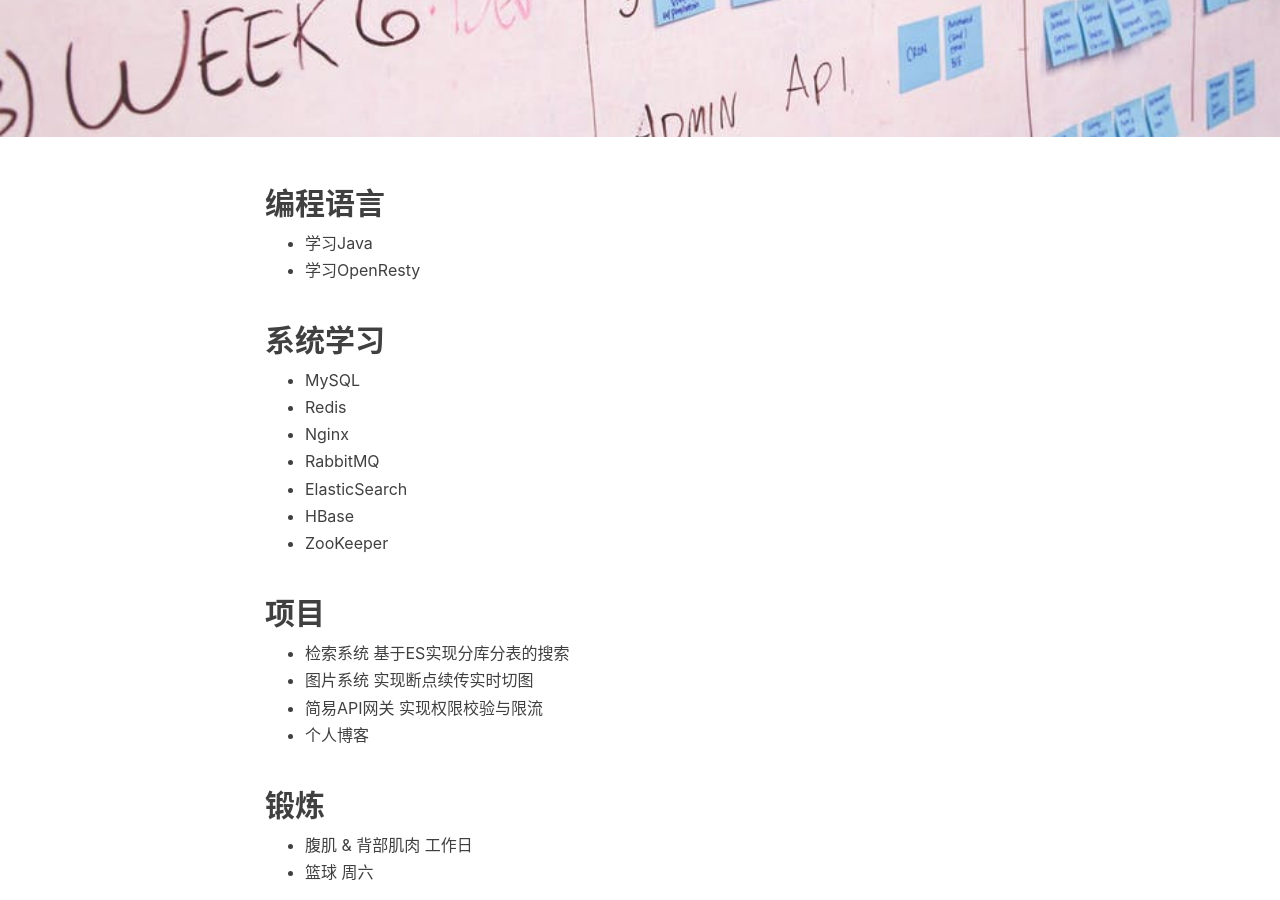
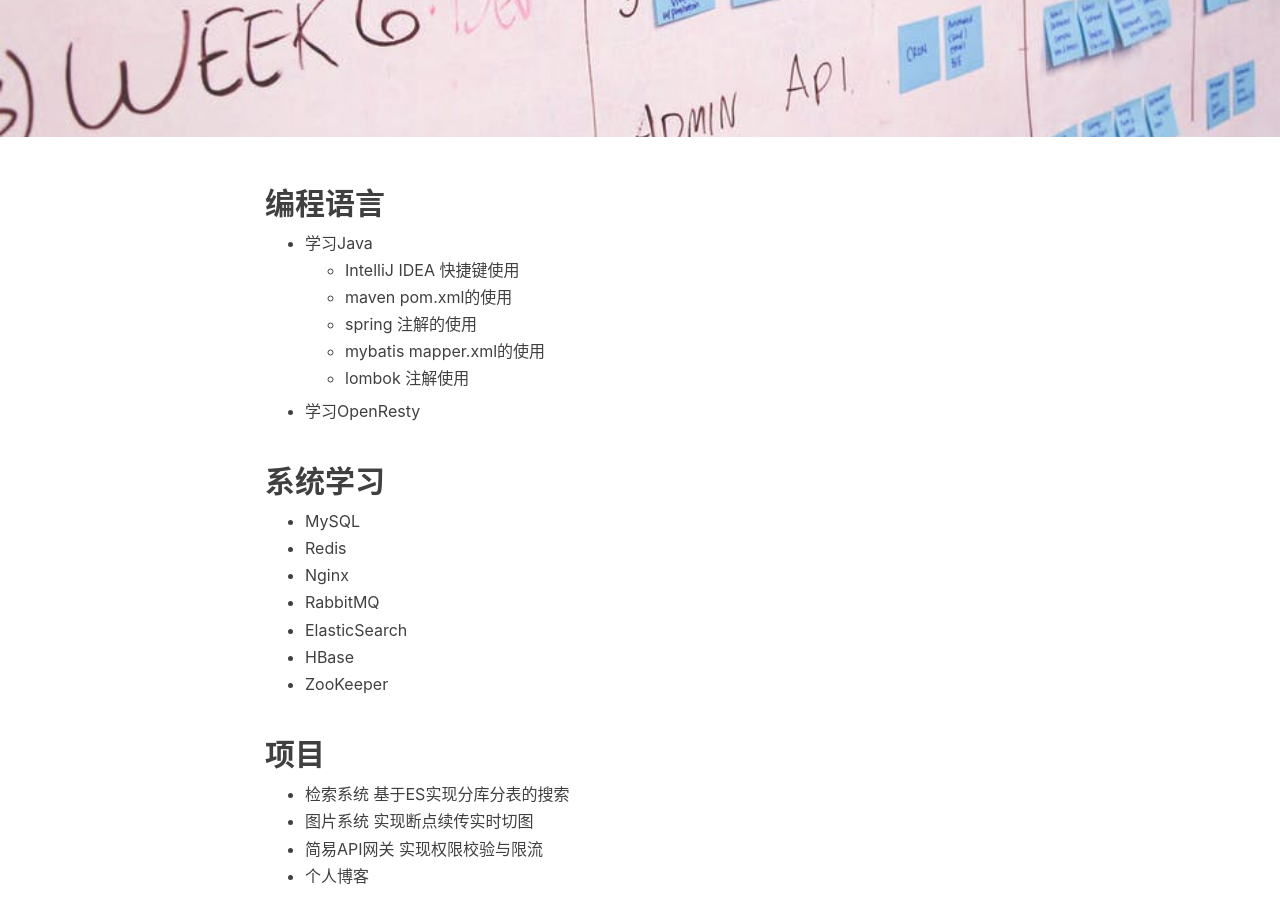
Before and after one commit to bug1024/jeet-blog, a Jekyll site: the page built from _posts/2017-03-08-2017plan.md, in a window 1280 px wide and 900 px high, scrolled down 386 px. Built offline with Jekyll 4.4.1, drawn with Linux system fonts in a browser that asks for light colours; nearby versions of some CDN libraries; comment, search, counter and statistics services are not loaded.

Commit message:
udpate plan

```diff
--- a/_posts/2017-03-08-2017plan.md
+++ b/_posts/2017-03-08-2017plan.md
@@ -11,6 +11,11 @@ tags:
 
 ## 编程语言
  - 学习Java
+    * IntelliJ IDEA 快捷键使用
+    * maven pom.xml的使用
+    * spring 注解的使用
+    * mybatis mapper.xml的使用
+    * lombok 注解使用
  - 学习OpenResty
 
 ## 系统学习
```
